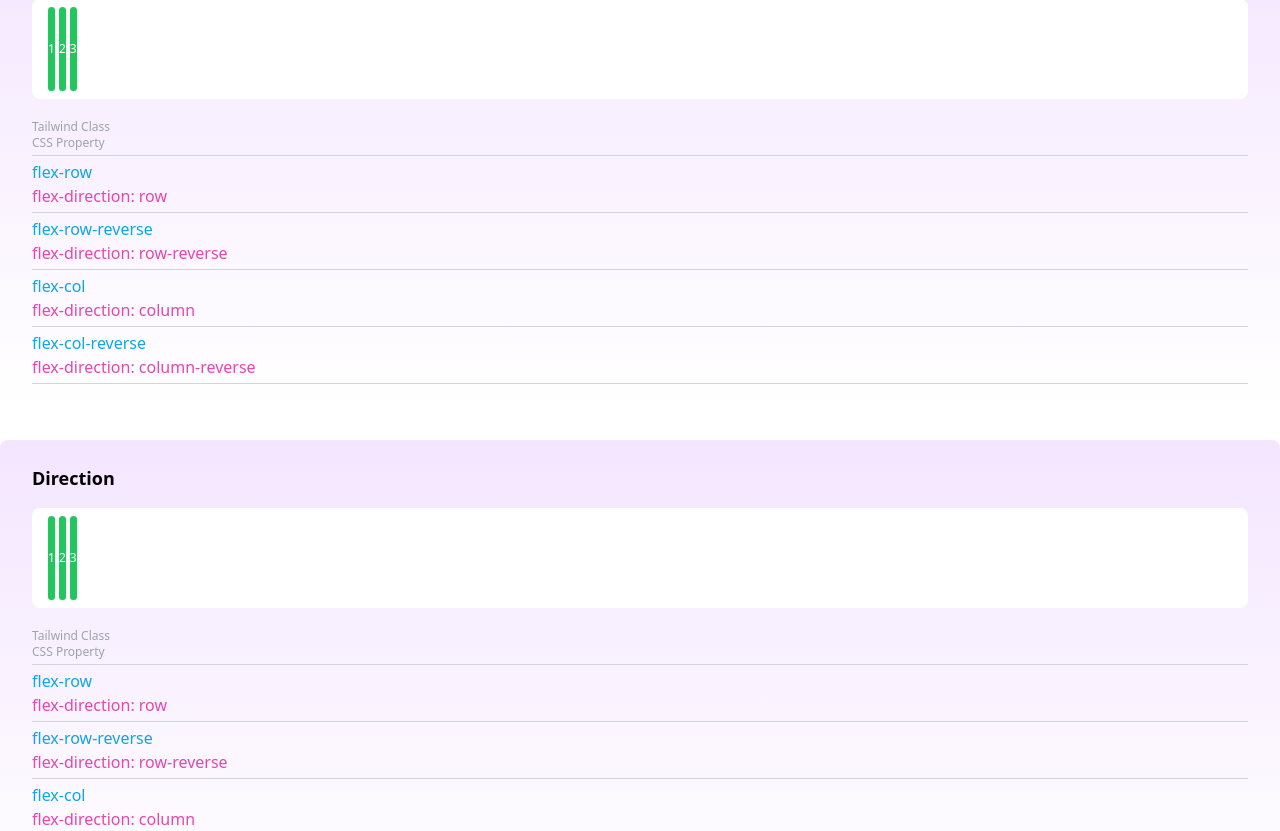
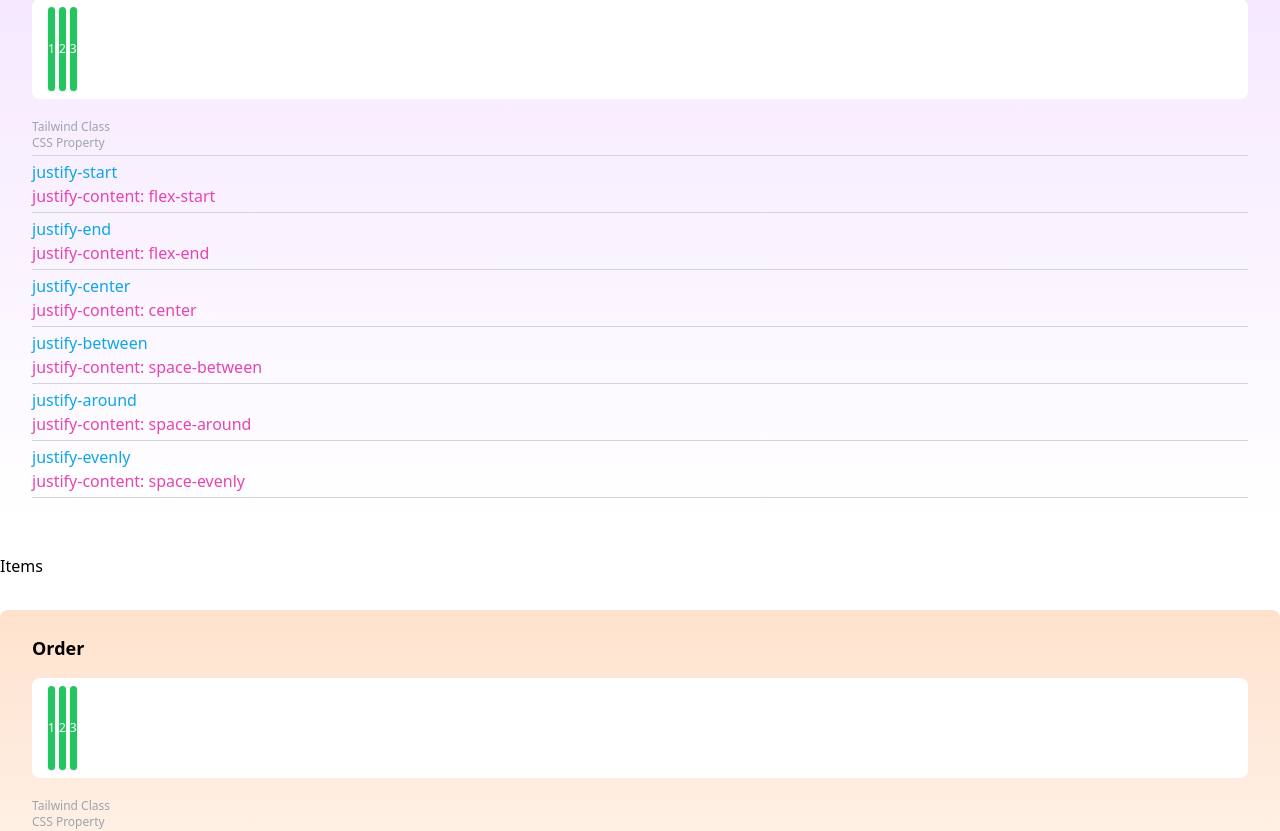
Before and after one commit to hxcode-io/tailwind-flex-cheat-sheet, a Vue app: page / in a window 1280 px wide. Shown: the part 1110-1941 px from the top of the page. Built offline with nearby package versions, Linux system fonts and the light colour scheme.

Commit message:
Added flex flow

```diff
--- a/src/App.vue
+++ b/src/App.vue
@@ -8,21 +8,34 @@ const flexDirection:PropertyBoxData = {
   type: "container",
   title: "Direction",
   items: [
-    { tailwind: "flex-row", css: "flex-direction: row", classContainer: "flex-row", classItems: "w-1/5" },
-    { tailwind: "flex-row-reverse", css: "flex-direction: row-reverse", classContainer: "flex-row-reverse", classItems: "w-1/5" },
-    { tailwind: "flex-col", css: "flex-direction: column", classContainer: "flex-col", classItems: "w-1/5" },
-    { tailwind: "flex-col-reverse", css: "flex-direction: column-reverse", classContainer: "flex-col-reverse", classItems: "w-1/5" },
+    { tailwind: "flex-row", css: "flex-direction: row", classContainer: "flex-row", classItems: "w-1/5 h-1/3" },
+    { tailwind: "flex-row-reverse", css: "flex-direction: row-reverse", classContainer: "flex-row-reverse", classItems: "w-1/5 h-1/3" },
+    { tailwind: "flex-col", css: "flex-direction: column", classContainer: "flex-col", classItems: "w-1/5 h-1/3" },
+    { tailwind: "flex-col-reverse", css: "flex-direction: column-reverse", classContainer: "flex-col-reverse", classItems: "w-1/5 h-1/3" },
   ]
 }
 const flexWrap:PropertyBoxData = {
   type: "container",
   title: "Wrap",
   items: [
-    { tailwind: "flex-wrap", css: "flex-wrap: wrap;", classContainer: "flex-wrap", classItems: "w-2/5 h-1/2" },
-    { tailwind: "flex-wrap-reverse", css: "flex-wrap: wrap-reverse;", classContainer: "flex-wrap-reverse", classItems: "w-2/5 h-1/2" },
-    { tailwind: "flex-nowrap", css: "flex-wrap: nowrap;", classContainer: "flex-nowrap", classItems: "w-2/5 h-1/2" }
+    { tailwind: "flex-wrap", css: "flex-wrap: wrap;", classContainer: "flex-wrap", classItems: "w-2/5 h-1/3" },
+    { tailwind: "flex-wrap-reverse", css: "flex-wrap: wrap-reverse;", classContainer: "flex-wrap-reverse", classItems: "w-2/5 h-1/3" },
+    { tailwind: "flex-nowrap", css: "flex-wrap: nowrap;", classContainer: "flex-nowrap", classItems: "w-2/5 h-1/3" }
   ]
 }
+const flexFlow:PropertyBoxData = {
+  type: "container",
+  title: "Justify Content",
+  items: [
+    { tailwind: "justify-start", css: "justify-content: flex-start", classContainer: "justify-start", classItems: "w-1/5 h-1/3" },
+    { tailwind: "justify-end", css: "justify-content: flex-end", classContainer: "justify-end", classItems: "w-1/5 h-1/3" },
+    { tailwind: "justify-center", css: "justify-content: center", classContainer: "justify-center", classItems: "w-1/5 h-1/3" },
+    { tailwind: "justify-between", css: "justify-content: space-between", classContainer: "justify-between", classItems: "w-1/5 h-1/3" },
+    { tailwind: "justify-around", css: "justify-content: space-around", classContainer: "justify-around", classItems: "w-1/5 h-1/3" },
+    { tailwind: "justify-evenly", css: "justify-content: space-evenly", classContainer: "justify-evenly", classItems: "w-1/5 h-1/3" },
+  ]
+}
+
 const flexOrder:PropertyBoxData = {
   type: "items",
   title: "Order",
@@ -47,9 +60,7 @@ const flexOrder:PropertyBoxData = {
         <div class="grid grid-cols-2 gap-x-12">
           <property-box :data="flexDirection" />
           <property-box :data="flexWrap" />
-          <property-box :data="flexDirection" />
-          <property-box :data="flexDirection" />
-          <property-box :data="flexDirection" />
+          <property-box :data="flexFlow" />
         </div>
       </div>
       <div>
--- a/src/components/PropertyBox.vue
+++ b/src/components/PropertyBox.vue
@@ -1,12 +1,14 @@
 <script setup lang="ts">
-  import {ref} from "vue";
+import {onMounted, ref, toRefs} from "vue";
   import {FlexItem, PropertyBoxData} from "../models/models";
 
-  defineProps<{
+  const props = defineProps<{
     data: PropertyBoxData
   }>()
 
-  const containerClass = ref("flex-row");
+  const { data } = toRefs(props);
+
+  const containerClass = ref("");
   const itemClass = ref("");
 
   function setShowboxClasses(item: FlexItem) {
@@ -15,9 +17,14 @@
   }
 
   function clearShowboxClasses() {
-    containerClass.value = "";
-    itemClass.value = "";
+    if (data.value.items) {
+      setShowboxClasses(data.value.items[0]);
+    }
   }
+
+  onMounted(() => {
+    clearShowboxClasses();
+  });
 
   // Idea:
   // Animation with: https://codepen.io/osublake/pen/dMLQJr
@@ -85,6 +92,7 @@
   }
   .tailwind-list li.data > div {
     /*@apply text-lg*/
+    @apply h-1/4;
   }
 
 </style>
```
